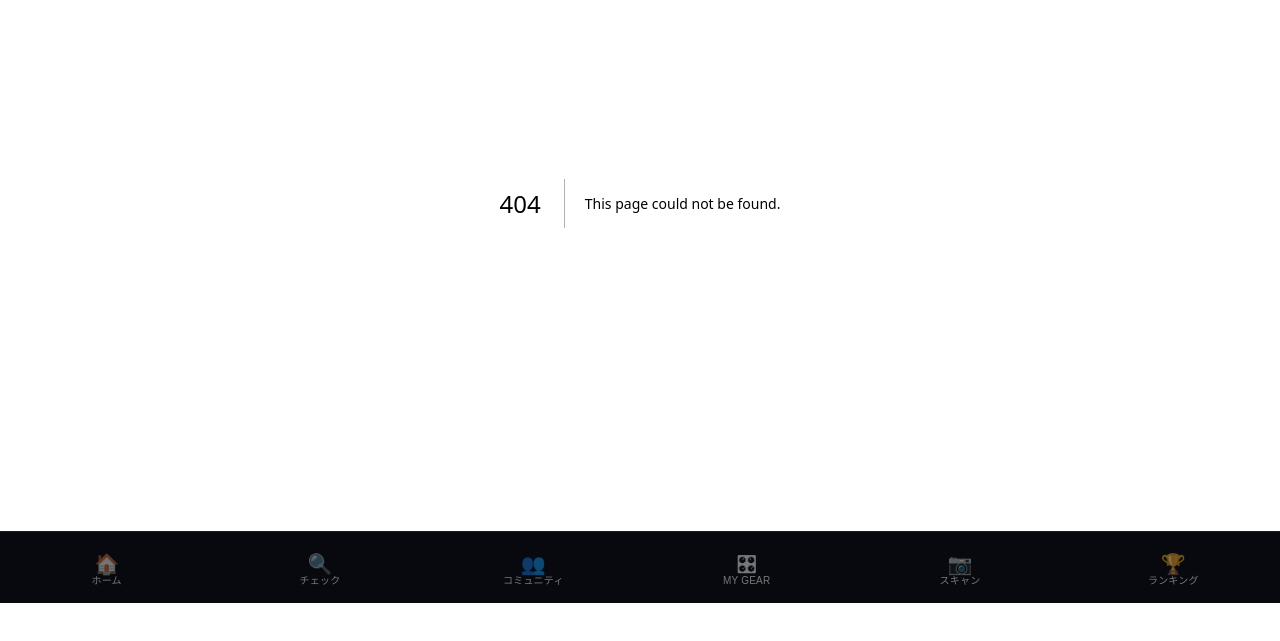
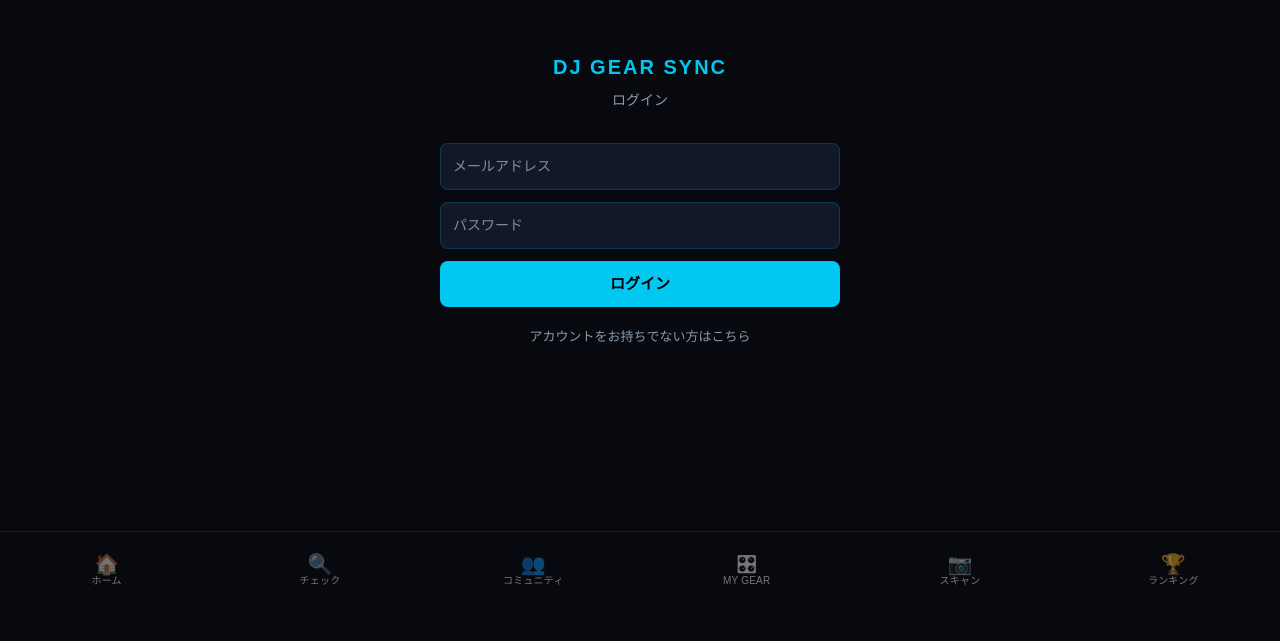
Before and after one commit to KobeeHub/djgearsync, a Next.js app: page /login in a window 1280 px wide. Before the commit this address had no page. Shown: the part 197-838 px from the top of the page. Built offline with nearby package versions, Linux system fonts and the light colour scheme; no server answers.

Commit message:
feat: add login page with Supabase Auth

```diff
--- /dev/null
+++ b/app/login/page.tsx
@@ -0,0 +1,79 @@
+"use client";
+
+import { useState } from "react";
+import { supabase } from "@/lib/supabase";
+
+const NEON = "#00c8f0";
+const BG = "#07090f";
+
+export default function LoginPage() {
+  const [email, setEmail] = useState("");
+  const [password, setPassword] = useState("");
+  const [isSignUp, setIsSignUp] = useState(false);
+  const [loading, setLoading] = useState(false);
+  const [message, setMessage] = useState("");
+
+  const handleAuth = async () => {
+    setLoading(true);
+    setMessage("");
+    if (isSignUp) {
+      const { error } = await supabase.auth.signUp({ email, password });
+      if (error) setMessage(error.message);
+      else setMessage("確認メールを送信しました。メールを確認してください。");
+    } else {
+      const { error } = await supabase.auth.signInWithPassword({ email, password });
+      if (error) setMessage(error.message);
+      else window.location.href = "/mygear";
+    }
+    setLoading(false);
+  };
+
+  return (
+    <div style={{ minHeight: "100vh", backgroundColor: BG, display: "flex", alignItems: "center", justifyContent: "center", padding: "16px" }}>
+      <div style={{ width: "100%", maxWidth: "400px" }}>
+        <div style={{ textAlign: "center", marginBottom: "32px" }}>
+          <div style={{ color: NEON, fontSize: "20px", fontWeight: 800, letterSpacing: 2 }}>DJ GEAR SYNC</div>
+          <div style={{ color: "#8899aa", fontSize: "14px", marginTop: "8px" }}>
+            {isSignUp ? "アカウントを作成" : "ログイン"}
+          </div>
+        </div>
+
+        <div style={{ display: "flex", flexDirection: "column", gap: "12px" }}>
+          <input
+            type="email"
+            placeholder="メールアドレス"
+            value={email}
+            onChange={(e) => setEmail(e.target.value)}
+            style={{ padding: "12px", backgroundColor: "#111827", border: `1px solid ${NEON}33`, borderRadius: "8px", color: "white", fontSize: "14px", outline: "none" }}
+          />
+          <input
+            type="password"
+            placeholder="パスワード"
+            value={password}
+            onChange={(e) => setPassword(e.target.value)}
+            style={{ padding: "12px", backgroundColor: "#111827", border: `1px solid ${NEON}33`, borderRadius: "8px", color: "white", fontSize: "14px", outline: "none" }}
+          />
+
+          {message && (
+            <div style={{ color: NEON, fontSize: "13px", textAlign: "center" }}>{message}</div>
+          )}
+
+          <button
+            onClick={handleAuth}
+            disabled={loading}
+            style={{ padding: "12px", backgroundColor: NEON, color: "#000", fontWeight: 700, borderRadius: "8px", border: "none", cursor: "pointer", fontSize: "15px" }}
+          >
+            {loading ? "処理中..." : isSignUp ? "アカウント作成" : "ログイン"}
+          </button>
+
+          <button
+            onClick={() => setIsSignUp(!isSignUp)}
+            style={{ padding: "8px", backgroundColor: "transparent", color: "#8899aa", border: "none", cursor: "pointer", fontSize: "13px" }}
+          >
+            {isSignUp ? "すでにアカウントをお持ちの方はこちら" : "アカウントをお持ちでない方はこちら"}
+          </button>
+        </div>
+      </div>
+    </div>
+  );
+}
```
